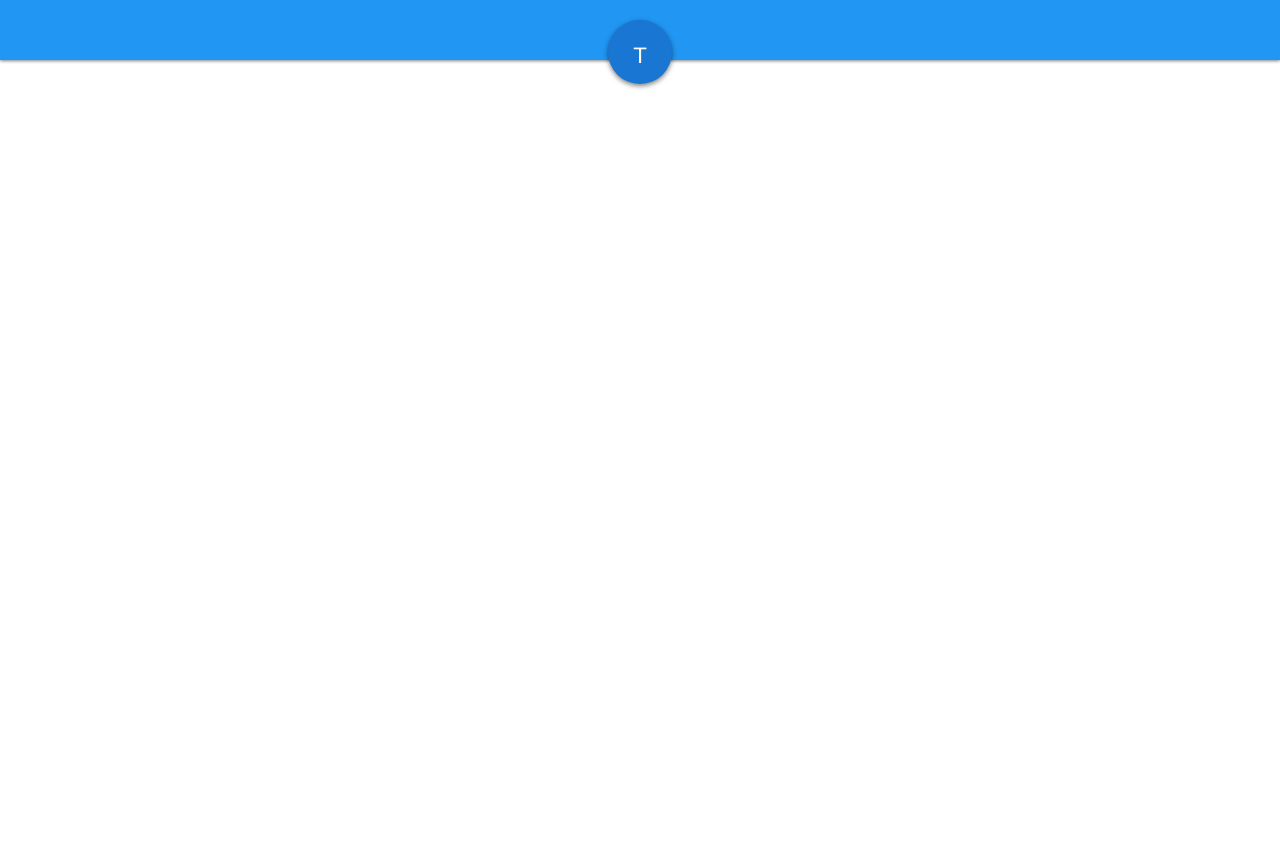
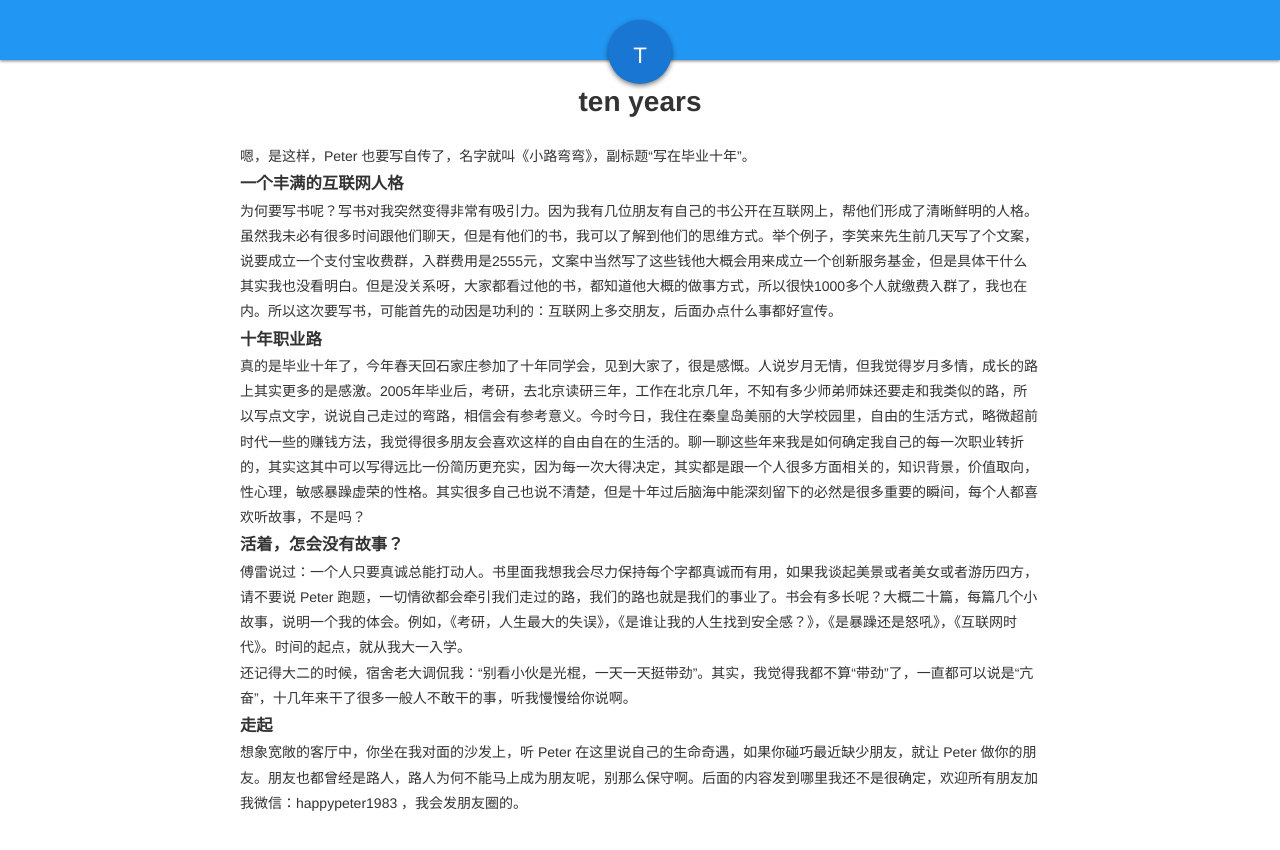
Before and after one commit to yinguolong/newming.github.io, a Jekyll site: the page built from _posts/2015-12-11-ten-years.md, in a window 1280 px wide. Shown: the top 850 px of the page. Built offline with Jekyll 4.4.1, drawn with Linux system fonts in a browser that asks for light colours.

Commit message:
改变一些样式

```diff
--- a/_layouts/post.html
+++ b/_layouts/post.html
@@ -5,14 +5,13 @@
 	<link rel="shortcut icon" href="images/littlelogo.png">
 	<meta name="viewport" content="width=device-width,initial-scale=1">
 	<link rel="stylesheet" href="/css/index.css">
-	<title>钮旭明的个人博客</title>
 </head>
 <body>
 	<div class="top">
 		<div class="button"><a href="http://newming.github.io">T</a></div>
 	</div>
 	<br>
-	<h1 style="text-align:center">{{ page.title }}</h1>
+	<h1 class="post-title">{{ page.title }}</h1>
 	<br>
 	<div class="blogs">
   		{{ content }}
--- a/css/index.css
+++ b/css/index.css
@@ -184,10 +184,17 @@ a, img {
 .postlist{
 	color:rgba(0,0,0,0.8);
 	line-height: 2.0;
-	font-size: 24px;
-	padding-left: 2%;
+	font-size: 1.2rem;
+	padding-left: 2rem;
+}
+/*post.html*/
+.post-title{
+	color:#333;
+	text-align: center;
+	margin-top: 60px;
 }
 .blogs{
+	color:#333;
 	margin: 0 auto;
 	max-width: 800px;
 	line-height: 1.8;
```
Also changed, not shown: _posts/2015-12-11-ten-years.md (+1 -0 lines).
